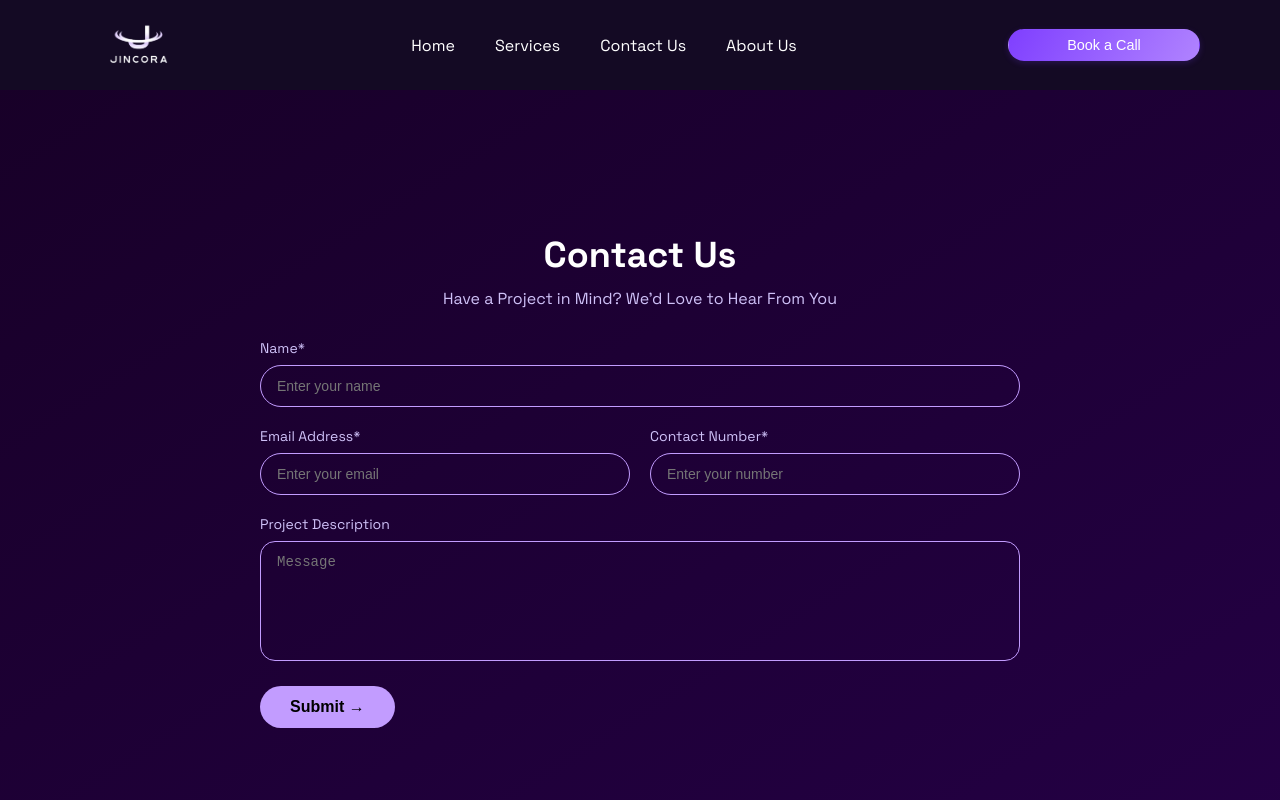
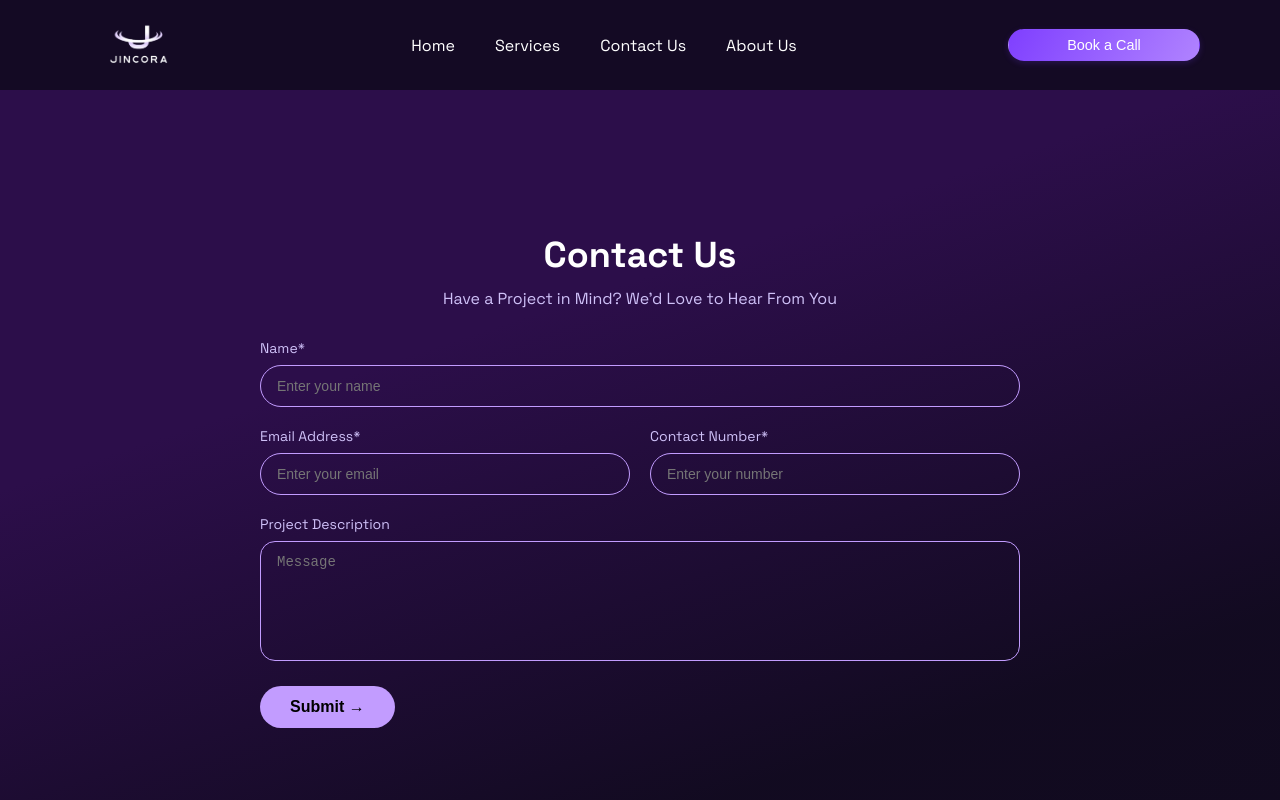
Before and after one commit to Jincora7/JincoraSite, a React (Vite) app: page /ContactUsPage in a window 1280 px wide. Shown: the top 800 px of the page. Built offline with nearby package versions, Linux system fonts and the light colour scheme.

Commit message:
contact us css

```diff
--- a/src/components/ContactUsPage/ContactUsPage.css
+++ b/src/components/ContactUsPage/ContactUsPage.css
@@ -1,7 +1,7 @@
 .contactus-fullscreen {
   min-height: 100vh;
   width: 100%;
-  background: linear-gradient(to bottom right, #180028, #240045);
+  /* background: linear-gradient(to bottom right, #180028, #240045); */
   color: white;
   display: flex;
   justify-content: center;
```
